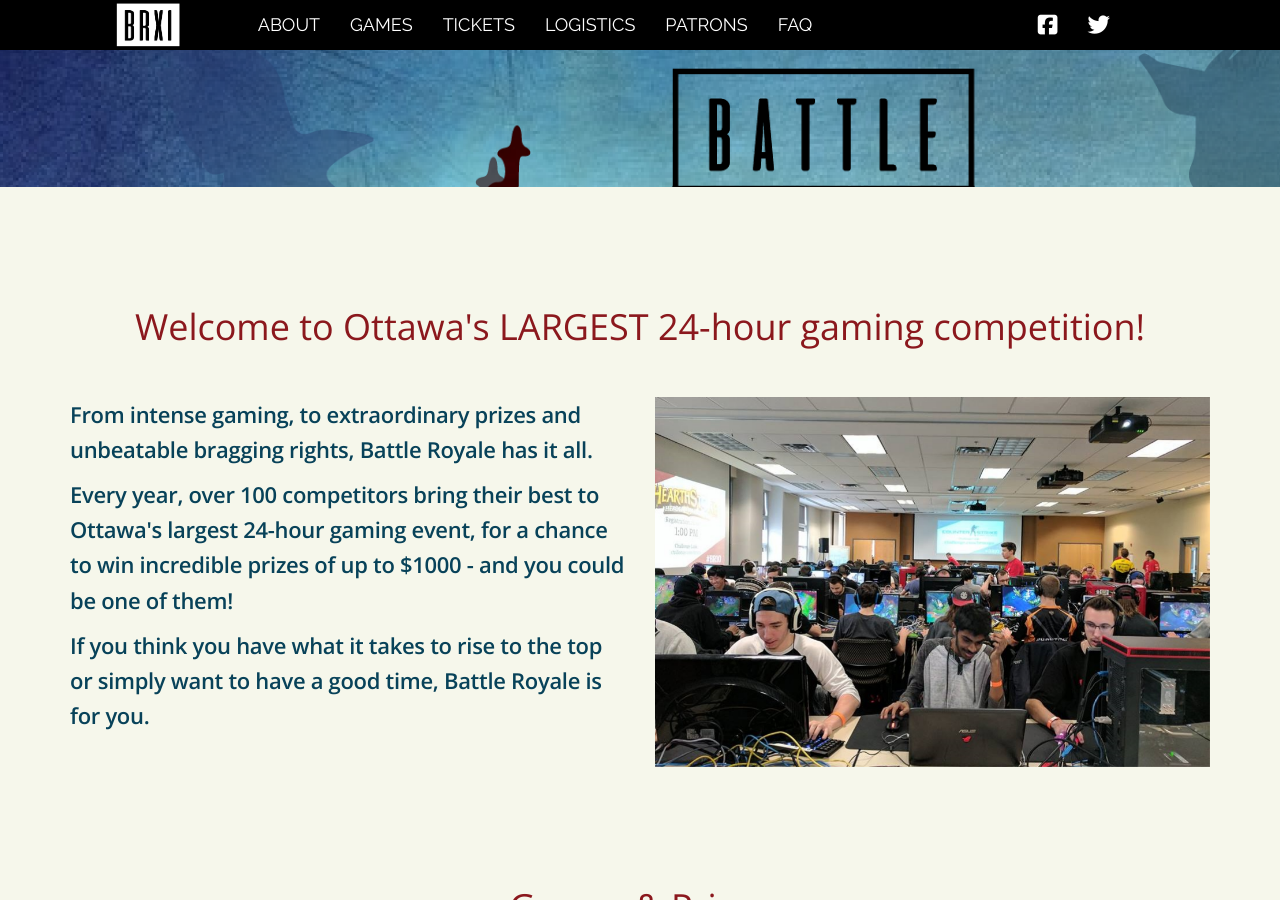
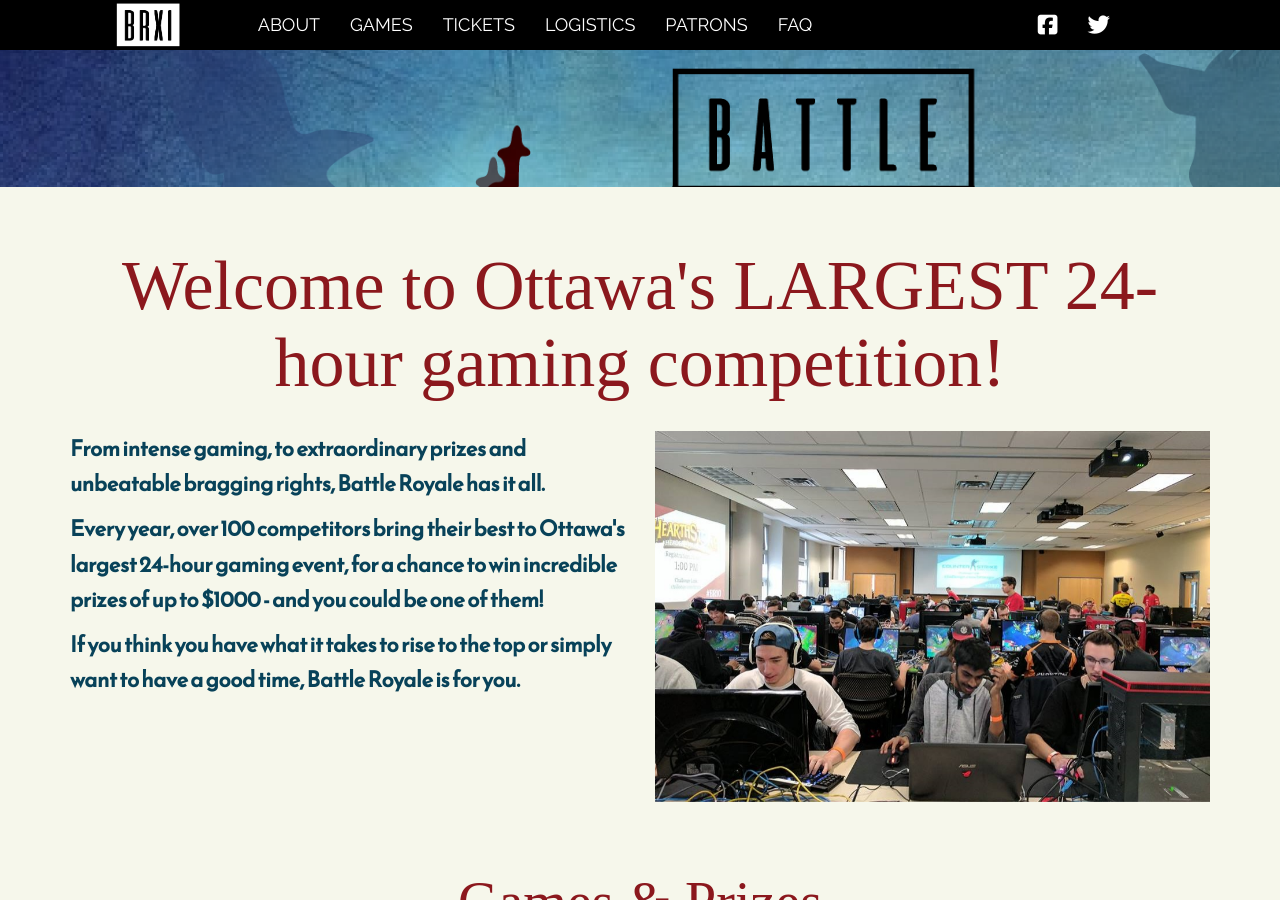
Before and after one commit to BattleRoyaleOttawa/battleroyale.ca, a Jekyll site: the page built from index.html, in a window 1280 px wide and 900 px high, scrolled down 803 px. Built offline with Jekyll 4.4.1, drawn with Linux system fonts in a browser that asks for light colours; nearby versions of some CDN libraries; some web fonts are replaced; comment, search, counter and statistics services are not loaded.

Commit message:
Changed fonts & title sizes

```diff
--- a/Gemfile
+++ b/Gemfile
@@ -1,6 +1,6 @@
 source "https://rubygems.org"
 
-ruby "2.5.0"
+ruby "2.3.3"
 
 gem "jekyll"
 gem "jekyll-watch"
--- a/_includes/head.html
+++ b/_includes/head.html
@@ -16,7 +16,6 @@
   {% if site.seo.image %}<meta property="og:image" content="{{ site.seo.image }}" />{% endif %}
 
   <!-- Stylesheets -->
-  <link rel="stylesheet" type="text/css" href="https://fonts.googleapis.com/css?family=Open+Sans:400,300,700,300italic,400italic,700italic" />
   <link rel="stylesheet" type="text/css" href="https://maxcdn.bootstrapcdn.com/font-awesome/4.4.0/css/font-awesome.min.css">
   <link rel="stylesheet" type="text/css" href="{{ '/css/bootstrap.min.css' | prepend: site.baseurl | prepend: site.url }}" />
   <link rel="stylesheet" type="text/css" href="{{ '/css/base.css' | prepend: site.baseurl | prepend: site.url }}" />
--- a/css/original.css
+++ b/css/original.css
@@ -3,17 +3,10 @@
 * http://bit.ly/1ywfhq7
 */
 
-/* Open Sans Google Font */
-@import url(https://fonts.googleapis.com/css?family=Open+Sans:600,700);
-
-
-/* Montserrat Google Font */
-@import url(https://fonts.googleapis.com/css?family=Montserrat:400,700);
-
-@import url(https://fonts.googleapis.com/css?family=Raleway:400,700);
+@import url('https://fonts.googleapis.com/css?family=Bungee+Inline|Montserrat|Open+Sans|Raleway|Reem+Kufi|Russo+One');
 
 * {
-  font-family: 'Open Sans';
+  font-family: 'Reem Kufi', sans-serif;
   font-weight: 600;
   box-sizing: border-box;
   margin: 0;
@@ -29,13 +22,22 @@ section:not(.hero):not(.footer) {
     overflow-x:hidden;
     background-color: #f6f7eb;
     color: #8B181D;
-    padding: 50px 0px 50px;
+    padding: 30px 0px 20px;
 }
 
 h1 {
-  margin-bottom: 50px;
+  margin-bottom: 30px;
 }
 
+.intro-title {
+    font-family: 'Bungee Inline', cursive;
+    font-size: 500%;
+}
+
+.title {
+    font-family: 'Bungee Inline', cursive;
+    font-size: 400%;
+}
 
 section:not(#faq) p {
     color: #084259;
@@ -176,7 +178,7 @@ div.collapse.navbar-collapse.navbar-ex1-collapse{
 #about {
     border-width: 15px 0;
     background-color: #f6f7eb;
-    padding-top: 100px;
+    padding-top: 40px;
     position: relative;
 }
 
--- a/index.html
+++ b/index.html
@@ -69,7 +69,7 @@ Pew Pew
 
 <section id="about">
   <div class="container">
-    <h1 class="text-center">
+    <h1 class="text-center intro-title">
       Welcome to Ottawa's LARGEST 24-hour gaming competition!
     </h1>
     <div class="row">
@@ -101,7 +101,7 @@ Pew Pew
 
 <section id="games">
   <div class="container">
-    <h1 class="text-center">
+    <h1 class="text-center title">
       Games &amp; Prizes
     </h1>
     <div class="row">
@@ -134,7 +134,7 @@ Pew Pew
         <p><b>IMPORTANT:</b> This year, CS:GO will be a major tournament. Tickets for major tournaments will cost $5 more, but prizes will increase substantially in value and the competition and intensity will be more epic.<p>
       </div>
       <div class="col-xs-12">
-        <p><i>Looking for a team?</i> Join our <a href="http://discord.battleroyale.ca">discord server</a> and let people know what game you're playing in #team-formation!<p>
+        <p style="margin-bottom: 0px;"><i>Looking for a team?</i> Join our <a href="http://discord.battleroyale.ca">discord server</a> and let people know what game you're playing in #team-formation!<p>
       </div>
     </div>
   </div>
@@ -142,7 +142,7 @@ Pew Pew
 
 <section id ="tickets">
   <div class="container">
-    <h1 class="text-center">
+    <h1 class="text-center title">
       Tickets
     </h1>
     <div class="row">
@@ -160,7 +160,7 @@ Pew Pew
 
 <section id="logistics">
   <div class="container">
-    <h1 class="text-center">
+    <h1 class="text-center title">
       Logistics
     </h1>
     <div class="row">
@@ -179,7 +179,7 @@ Pew Pew
             <p>
               Snacks will also be offered at the event for a small cost. IEEE members will get access to one free snack &amp; drink when an IEEE member number is presented!
             </p>
-            <p>
+            <p style="margin-bottom: 0px;">
               <b>Interested in volunteering?</b> Then fill out <a href="https://docs.google.com/forms/d/e/1FAIpQLScYodFiCLSh3nD5dJxCmhrAHuVgb_00DRjpLwLsZ_EzH1QhcA/viewform">this form</a> and we will get back to you with some more information by March 16th.
             </p>
           </div>
@@ -199,7 +199,7 @@ Pew Pew
     </h1>
     <div class="patrons">
     </div> -->
-    <h1 class="text-center">
+    <h1 class="text-center title">
       Community Partners
     </h1>
     <div class="community-partners">
@@ -220,7 +220,7 @@ Pew Pew
         </div>
       </div>
     </div>
-    <h1 class="text-center">
+    <h1 class="text-center title" style="margin: 20px 0px 5px;">
       Charity
     </h1>
     <div class="charity">
@@ -233,7 +233,9 @@ Pew Pew
 
 <section id ="faq">
   <div class="container">
-    <h1 class="text-center">Frequently Asked Questions</h1>
+    <h1 class="text-center title">
+        Frequently Asked Questions
+    </h1>
     <div class="row">
       <div class="col-xs-12 col-md-6">
           {% for item in site.event.faq_left %}
```
Also changed, not shown: Gemfile.lock, images/partners/cheo.png, 3 other files.
